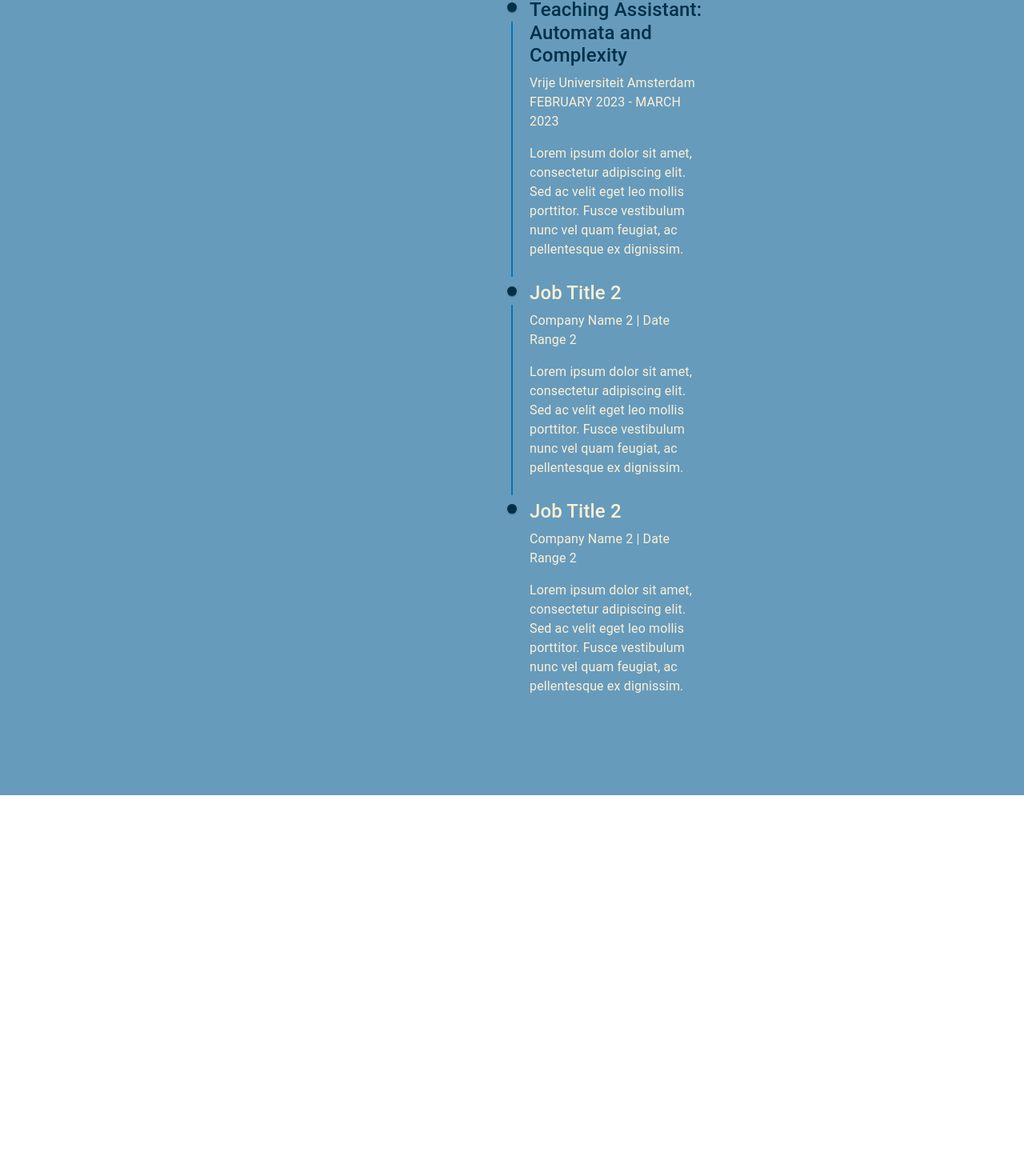
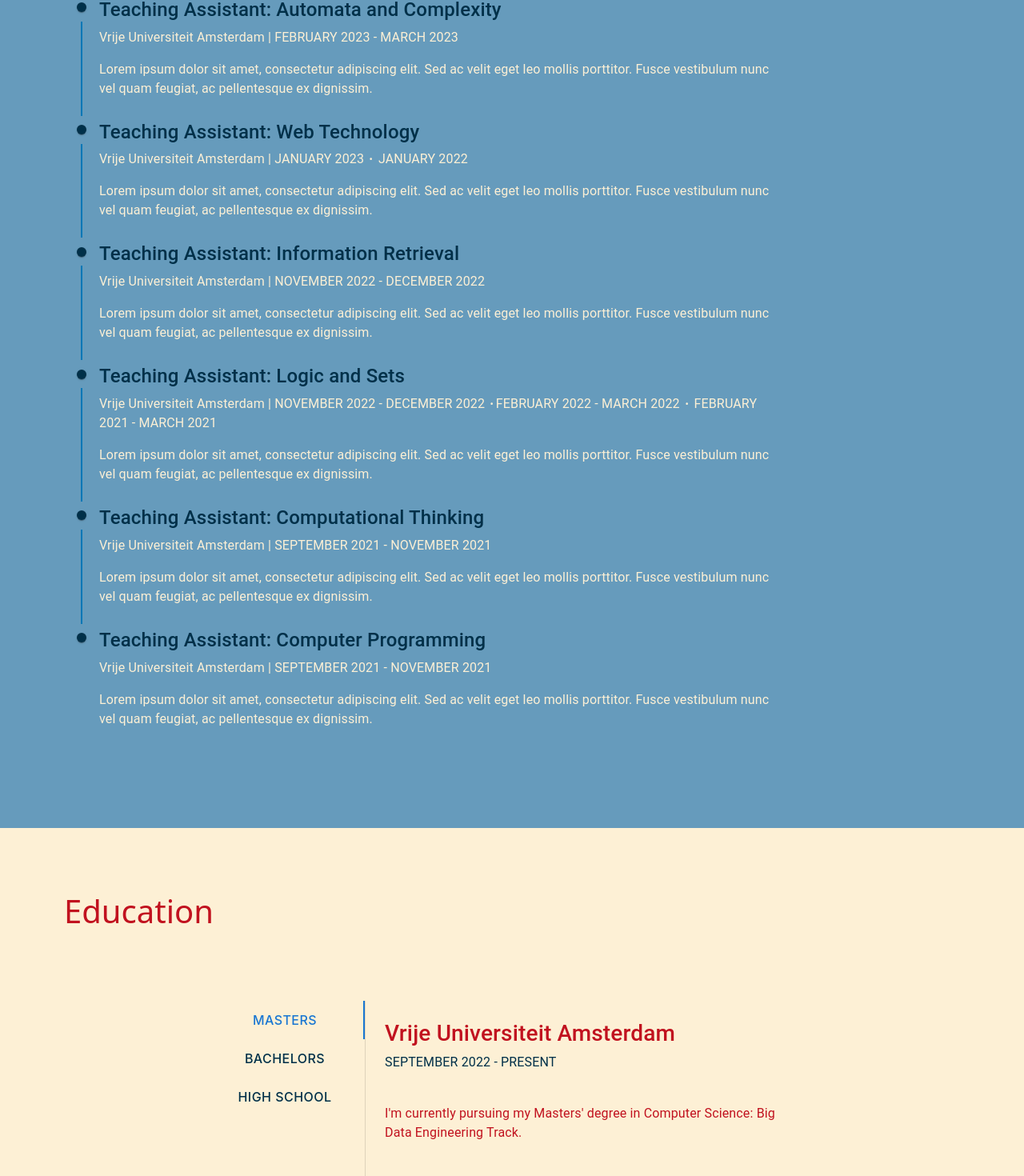
Before and after one commit to damla-jpg/portfolio, a React (Create React App) app in the folder portfolio/: page / in a window 1280 px wide. Shown: the part 1069-2539 px from the top of the page at 80% size. Before the commit the page ends 2063 px from the top, so only its background shows below. Built offline with nearby package versions, Linux system fonts and the light colour scheme.

Commit message:
styled education and added animations

```diff
--- a/portfolio/src/App.js
+++ b/portfolio/src/App.js
@@ -1,12 +1,10 @@
-import { Container, Row } from 'react-bootstrap';
-import Introduction from './sections/Introduction';
-import Project from './sections/Project';
+// import { Container, Row } from 'react-bootstrap';
 import Navbar from './Navbar';
 import './App.css';
+import Introduction from './sections/Introduction';
 import Experience from './sections/Experience';
 import Education from './sections/Education';
-
-
+import Project from './sections/Project';
 
 function App() {
   return (
@@ -15,6 +13,8 @@
       <div>
         <Introduction />
         <Experience />
+        <Education />
+        <Project />
       </div>
       {/* <Container>
         <Row className='intro-app'>
--- a/portfolio/src/sections/Education.js
+++ b/portfolio/src/sections/Education.js
@@ -53,7 +53,7 @@
                 <Box
                     className='edu-tabs'
                     sx={{
-                        bgcolor: 'background.paper',
+                        bgcolor: "rgb(253, 240, 213)",
                         display: 'flex',
                         height: "50vh",
                         width: "60vw",
@@ -62,7 +62,7 @@
                 >
                     <Tabs
                         orientation="vertical"
-                        variant="scrollable"
+                        // variant="scrollable"
                         value={value}
                         onChange={handleChange}
                         aria-label="Vertical tabs example"
@@ -70,24 +70,24 @@
                             borderRight: 1, borderColor: 'divider',
                         }}
                     >
-                        <Tab label="Masters" {...a11yProps(0)} sx={{ ":hover": { bgcolor: "rgb(235, 245, 255)" }, fontFamily: "-apple-system, BlinkMacSystemFont, Roboto, Oxygen, Ubuntu, Cantarell, sans-serif", width: "200px" }} />
-                        <Tab label="Bachelors" {...a11yProps(1)} sx={{ ":hover": { bgcolor: "rgb(235, 245, 255)" }, fontFamily: "-apple-system, BlinkMacSystemFont, Roboto, Oxygen, Ubuntu, Cantarell, sans-serif", width: "200px" }} />
-                        <Tab label="High School" {...a11yProps(2)} sx={{ ":hover": { bgcolor: "rgb(235, 245, 255)" }, fontFamily: "-apple-system, BlinkMacSystemFont, Roboto, Oxygen, Ubuntu, Cantarell, sans-serif", width: "200px" }} />
+                        <Tab label="Masters" {...a11yProps(0)} sx={{ ":hover": { textDecoration: "underline" }, color: "rgb(0, 48, 73)", fontSize: "1em", fontFamily: "-apple-system, BlinkMacSystemFont, Roboto, Oxygen, Ubuntu, Cantarell, sans-serif", width: "200px" }} />
+                        <Tab label="Bachelors" {...a11yProps(1)} sx={{ ":hover": { textDecoration: "underline" }, color: "rgb(0, 48, 73)", fontSize: "1em", fontFamily: "-apple-system, BlinkMacSystemFont, Roboto, Oxygen, Ubuntu, Cantarell, sans-serif", width: "200px" }} />
+                        <Tab label="High School" {...a11yProps(2)} sx={{ ":hover": { textDecoration: "underline" }, color: "rgb(0, 48, 73)", fontSize: "1em", fontFamily: "-apple-system, BlinkMacSystemFont, Roboto, Oxygen, Ubuntu, Cantarell, sans-serif", width: "200px" }} />
                     </Tabs>
                     <TabPanel value={value} index={0} sx={{ fontFamily: "-apple-system, BlinkMacSystemFont, Roboto, Oxygen, Ubuntu, Cantarell, sans-serif" }}>
-                        <h3 style={{ color: "rgb(0, 39, 81)" }}>Vrije Universiteit Amsterdam</h3>
-                        <p style={{ color: "rgb(0, 128, 255)", marginBottom: "5vh" }}>SEPTEMBER 2022 - PRESENT</p>
-                        <p style={{width: "30vw"}}>I'm currently pursuing my Masters' degree in Computer Science: Big Data Engineering Track.</p>
+                        <h3 style={{ color: "rgb(193, 18, 31)" }}>Vrije Universiteit Amsterdam</h3>
+                        <p style={{ color: "rgb(0, 48, 73)", marginBottom: "5vh" }}>SEPTEMBER 2022 - PRESENT</p>
+                        <p style={{width: "40vw"}}>I'm currently pursuing my Masters' degree in Computer Science: Big Data Engineering Track.</p>
                     </TabPanel>
                     <TabPanel value={value} index={1} sx={{ fontFamily: "-apple-system, BlinkMacSystemFont, Roboto, Oxygen, Ubuntu, Cantarell, sans-serif" }}>
-                        <h3 style={{ color: "rgb(0, 39, 81)" }}>Vrije Universiteit Amsterdam</h3>
-                        <p style={{ color: "rgb(0, 128, 255)", marginBottom: "5vh" }}>SEPTEMBER 2019 - JUNE 2022</p>
-                        <p style={{width: "30vw"}}>I completed my Bachelor's degree in Computer Science. During my degree I've completed the Data Science Minor.</p>
+                        <h3 style={{ color: "rgb(193, 18, 31)" }}>Vrije Universiteit Amsterdam</h3>
+                        <p style={{ color: "rgb(0, 48, 73)", marginBottom: "5vh" }}>SEPTEMBER 2019 - JUNE 2022</p>
+                        <p style={{width: "40vw"}}>I completed my Bachelor's degree in Computer Science. During my degree I've completed the Data Science Minor.</p>
                     </TabPanel>
                     <TabPanel value={value} index={2} sx={{ fontFamily: "-apple-system, BlinkMacSystemFont, Roboto, Oxygen, Ubuntu, Cantarell, sans-serif" }}>
-                        <h3 style={{ color: "rgb(0, 39, 81)" }}>Notre Dame de Sion, Istanbul</h3>
-                        <p style={{ color: "rgb(0, 128, 255)", marginBottom: "5vh" }}>SEPTEMBER 2014 - JUNE 2019</p>
-                        <p style={{width: "30vw"}}>I completed a French high-school in Istanbul where I took advanced courses in Math, Physics, Biology, and Chemistry.</p>
+                        <h3 style={{ color: "rgb(193, 18, 31)" }}>Notre Dame de Sion, Istanbul</h3>
+                        <p style={{ color: "rgb(0, 48, 73)", marginBottom: "5vh" }}>SEPTEMBER 2014 - JUNE 2019</p>
+                        <p style={{width: "40vw"}}>I completed a French high-school in Istanbul where I took advanced courses in Math, Physics, Biology, and Chemistry.</p>
                     </TabPanel>
                 </Box>
             </div>
--- a/portfolio/src/sections/Experience.js
+++ b/portfolio/src/sections/Experience.js
@@ -1,68 +1,181 @@
 import 'bootstrap/dist/css/bootstrap.min.css';
 import * as React from 'react';
 import Timeline from '@mui/lab/Timeline';
-import TimelineItem from '@mui/lab/TimelineItem';
+import TimelineItem, { timelineItemClasses } from '@mui/lab/TimelineItem';
 import TimelineSeparator from '@mui/lab/TimelineSeparator';
 import TimelineConnector from '@mui/lab/TimelineConnector';
 import TimelineContent from '@mui/lab/TimelineContent';
 import TimelineDot from '@mui/lab/TimelineDot';
 import { Fade } from 'react-reveal';
+import '../styles/ExpEd.css'
+import { useEffect, useRef, useState, useMemo } from 'react';
+import Box from '@mui/material/Box';
+
+function useIsInViewport(ref) {
+    const [isIntersecting, setIsIntersecting] = useState(false);
+
+    const observer = useMemo(
+        () =>
+            new IntersectionObserver(([entry]) =>
+                setIsIntersecting(entry.isIntersecting),
+            ),
+        [],
+    );
+
+    useEffect(() => {
+        observer.observe(ref.current);
+
+        return () => {
+            observer.disconnect();
+        };
+    }, [ref, observer]);
+
+    return isIntersecting;
+}
+
+const bull = (
+    <Box
+      component="span"
+      sx={{ display: 'inline-block', mx: '2px', transform: 'scale(0.8)' }}
+    >
+      •
+    </Box>
+  );
 
 
 function Experience() {
+    // IS THERE ANOTHER WAY TO DO THIS?? PROBABLY. BUT THIS WORKS FOR NOW.
+    const ref1 = useRef(null);
+    const isInViewport1 = useIsInViewport(ref1);
+    // const ref2 = useRef(null);
+    // const isInViewport2 = useIsInViewport(ref2);
+
     return (
-        <div className="experience" id='experience'>
-            <h1 style={{textAlign: 'center', padding: "1em"}}>Experience</h1>
-            <Timeline position="alternate">
-            <Fade bottom>
-                <TimelineItem style={{width: "40vw"}}>
+        <div className="experience" id='experience' >
+            <h1 style={{ padding: "1em" }}>Experience</h1>
+            <div ref={ref1} defer>
+                <Timeline sx={{
+                [`& .${timelineItemClasses.root}:before`]: {
+                    flex: 0,
+                    padding: 0,
+                },
+            }}>
+                <div >
+                    {(isInViewport1) && <Fade bottom>
+                        <TimelineItem style={{ width: "70vw" }}>
                             <TimelineSeparator>
-                    <TimelineDot style={{backgroundColor: "rgb(0,48,73)"}} />
-                    <TimelineConnector style={{backgroundColor: "rgb(0,119,182)"}}/>
+                                <TimelineDot style={{ backgroundColor: "rgb(0,48,73)" }} />
+                                <TimelineConnector style={{ backgroundColor: "rgb(0,119,182)" }} />
                             </TimelineSeparator>
                             <TimelineContent>
-                    <div class="content">
-                        <h4 style={{color: "rgb(0,48,73)"}}>Teaching Assistant: Automata and Complexity</h4>
-                        <p class="small-text">Vrije Universiteit Amsterdam FEBRUARY 2023 - MARCH 2023</p>
+                                <div className="content">
+                                    <h4 style={{ color: "rgb(0,48,73)" }}>Teaching Assistant: Automata and Complexity</h4>
+                                    <p className="small-text">Vrije Universiteit Amsterdam | FEBRUARY 2023 - MARCH 2023</p>
                                     <p>Lorem ipsum dolor sit amet, consectetur adipiscing elit. Sed ac velit eget leo mollis
                                         porttitor. Fusce vestibulum nunc vel quam feugiat, ac pellentesque ex dignissim.</p>
                                 </div>
                             </TimelineContent>
                         </TimelineItem >
-            </Fade>
+                    </Fade>}
+                </div>
 
-            <Fade bottom>
-                <TimelineItem style={{width: "40vw"}}>
+                <div>
+                    {(isInViewport1) && <Fade bottom>
+                        <TimelineItem style={{ width: "70vw" }}>
                             <TimelineSeparator>
-                        <TimelineDot style={{backgroundColor: "rgb(0,48,73)"}} />
-                        <TimelineConnector style={{backgroundColor: "rgb(0,119,182)"}} />
+                                <TimelineDot style={{ backgroundColor: "rgb(0,48,73)" }} />
+                                <TimelineConnector style={{ backgroundColor: "rgb(0,119,182)" }} />
                             </TimelineSeparator>
                             <TimelineContent>
-                    <div class="content">
-                            <h4>Job Title 2</h4>
-                            <p class="small-text">Company Name 2 | Date Range 2</p>
+                                <div className="content">
+                                    <h4 style={{ color: "rgb(0,48,73)" }}>Teaching Assistant: Web Technology</h4>
+                                    <p className="small-text">Vrije Universiteit Amsterdam | JANUARY 2023 {bull} JANUARY 2022</p>
                                     <p>Lorem ipsum dolor sit amet, consectetur adipiscing elit. Sed ac velit eget leo mollis
                                         porttitor. Fusce vestibulum nunc vel quam feugiat, ac pellentesque ex dignissim.</p>
                                 </div>
                             </TimelineContent>
                         </TimelineItem>
-            </Fade>
+                    </Fade>}
+                </div>
 
-
-            <TimelineItem style={{width: "40vw"}}>
+                <div>
+                    {(isInViewport1) && <Fade bottom>
+                        <TimelineItem style={{ width: "70vw" }}>
                             <TimelineSeparator>
-                    <TimelineDot style={{backgroundColor: "rgb(0,48,73)"}}/>
+                                <TimelineDot style={{ backgroundColor: "rgb(0,48,73)" }} />
+                                <TimelineConnector style={{ backgroundColor: "rgb(0,119,182)" }} />
                             </TimelineSeparator>
                             <TimelineContent>
-                <div class="content">
-                        <h4>Job Title 2</h4>
-                        <p class="small-text">Company Name 2 | Date Range 2</p>
+                                <div className="content">
+                                    <h4 style={{ color: "rgb(0,48,73)" }}>Teaching Assistant: Information Retrieval</h4>
+                                    <p className="small-text">Vrije Universiteit Amsterdam | NOVEMBER 2022 - DECEMBER 2022</p>
                                     <p>Lorem ipsum dolor sit amet, consectetur adipiscing elit. Sed ac velit eget leo mollis
                                         porttitor. Fusce vestibulum nunc vel quam feugiat, ac pellentesque ex dignissim.</p>
                                 </div>
                             </TimelineContent>
                         </TimelineItem>
+                    </Fade>}
+                </div>
+
+                <div>
+                    {(isInViewport1 ) && <Fade bottom>
+                        <TimelineItem style={{ width: "70vw" }}>
+                            <TimelineSeparator>
+                                <TimelineDot style={{ backgroundColor: "rgb(0,48,73)" }} />
+                                <TimelineConnector style={{ backgroundColor: "rgb(0,119,182)" }} />
+                            </TimelineSeparator>
+                            <TimelineContent>
+                                <div className="content">
+                                    <h4 style={{ color: "rgb(0,48,73)" }}>Teaching Assistant: Logic and Sets</h4>
+                                    <p className="small-text">Vrije Universiteit Amsterdam | NOVEMBER 2022 - DECEMBER 2022 {bull}
+                                    FEBRUARY 2022 - MARCH 2022 {bull} FEBRUARY 2021 - MARCH 2021</p>
+                                    <p>Lorem ipsum dolor sit amet, consectetur adipiscing elit. Sed ac velit eget leo mollis
+                                        porttitor. Fusce vestibulum nunc vel quam feugiat, ac pellentesque ex dignissim.</p>
+                                </div>
+                            </TimelineContent>
+                        </TimelineItem>
+                    </Fade>}
+                </div>
+
+                <div>
+                    {(isInViewport1) && <Fade bottom>
+                        <TimelineItem style={{ width: "70vw" }}>
+                            <TimelineSeparator>
+                                <TimelineDot style={{ backgroundColor: "rgb(0,48,73)" }} />
+                                <TimelineConnector style={{ backgroundColor: "rgb(0,119,182)" }} />
+                            </TimelineSeparator>
+                            <TimelineContent>
+                                <div className="content">
+                                    <h4 style={{ color: "rgb(0,48,73)" }}>Teaching Assistant: Computational Thinking</h4>
+                                    <p className="small-text">Vrije Universiteit Amsterdam | SEPTEMBER 2021 - NOVEMBER 2021</p>
+                                    <p>Lorem ipsum dolor sit amet, consectetur adipiscing elit. Sed ac velit eget leo mollis
+                                        porttitor. Fusce vestibulum nunc vel quam feugiat, ac pellentesque ex dignissim.</p>
+                                </div>
+                            </TimelineContent>
+                        </TimelineItem>
+                    </Fade>}
+                </div>
+
+                <div>
+                    {(isInViewport1) && <Fade bottom>
+                        <TimelineItem style={{ width: "70vw" }}>
+                            <TimelineSeparator>
+                                <TimelineDot style={{ backgroundColor: "rgb(0,48,73)" }} />
+                            </TimelineSeparator>
+                            <TimelineContent>
+                                <div className="content">
+                                    <h4 style={{ color: "rgb(0,48,73)" }}>Teaching Assistant: Computer Programming</h4>
+                                    <p className="small-text">Vrije Universiteit Amsterdam | SEPTEMBER 2021 - NOVEMBER 2021</p>
+                                    <p>Lorem ipsum dolor sit amet, consectetur adipiscing elit. Sed ac velit eget leo mollis
+                                        porttitor. Fusce vestibulum nunc vel quam feugiat, ac pellentesque ex dignissim.</p>
+                                </div>
+                            </TimelineContent>
+                        </TimelineItem>
+                    </Fade>}
+                </div>
             </Timeline>
+            </div>
+
             </div>
     );
 }
--- a/portfolio/src/styles/ExpEd.css
+++ b/portfolio/src/styles/ExpEd.css
@@ -1,19 +1,27 @@
 .experience,
 .education {
     min-height: 100vh;
+    height: fit-content;
     min-width: fit-content;
     width: 100%;
+    padding: 5em;
+}
+
+.experience{
+    color: rgb(253, 240, 213);
+    /* rgb(102, 155, 188) */
+    /* acik mavi: rgb(138, 210, 255) */
     background-color: rgb(102, 155, 188);
+}
+
+.education{
+    background-color: rgb(253, 240, 213);
+    color: rgb(193, 18, 31);
+}
+
+.edu-box {
+    display: flex;
+    padding: 5em;
     justify-content: center;
     align-items: center;
-    display: flex;
-    flex-direction: column;
-    padding: 5em;
-    color: rgb(253, 240, 213);
 }
-
-/* .edu-box {
-    display: flex;
-    justify-content: center;
-    align-items: center;
-} */
```
Also changed, not shown: portfolio/src/sections/Introduction.js (+4 -4 lines). Lines whose indentation alone changed are shown as unchanged.
